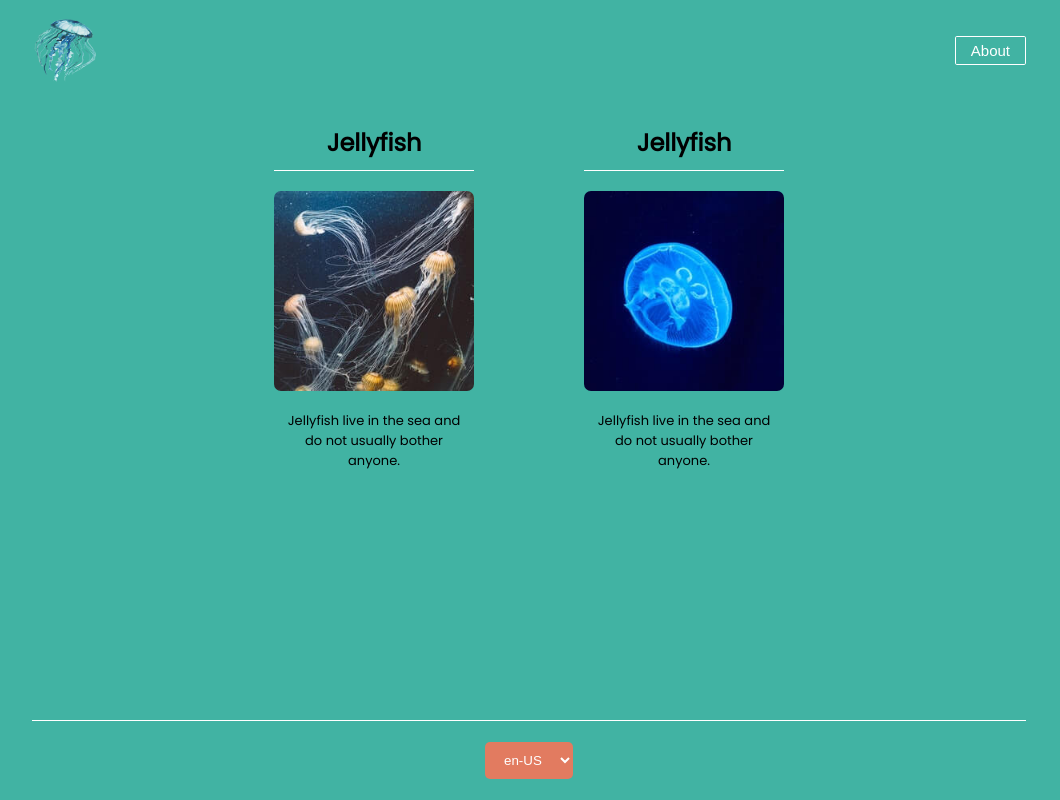
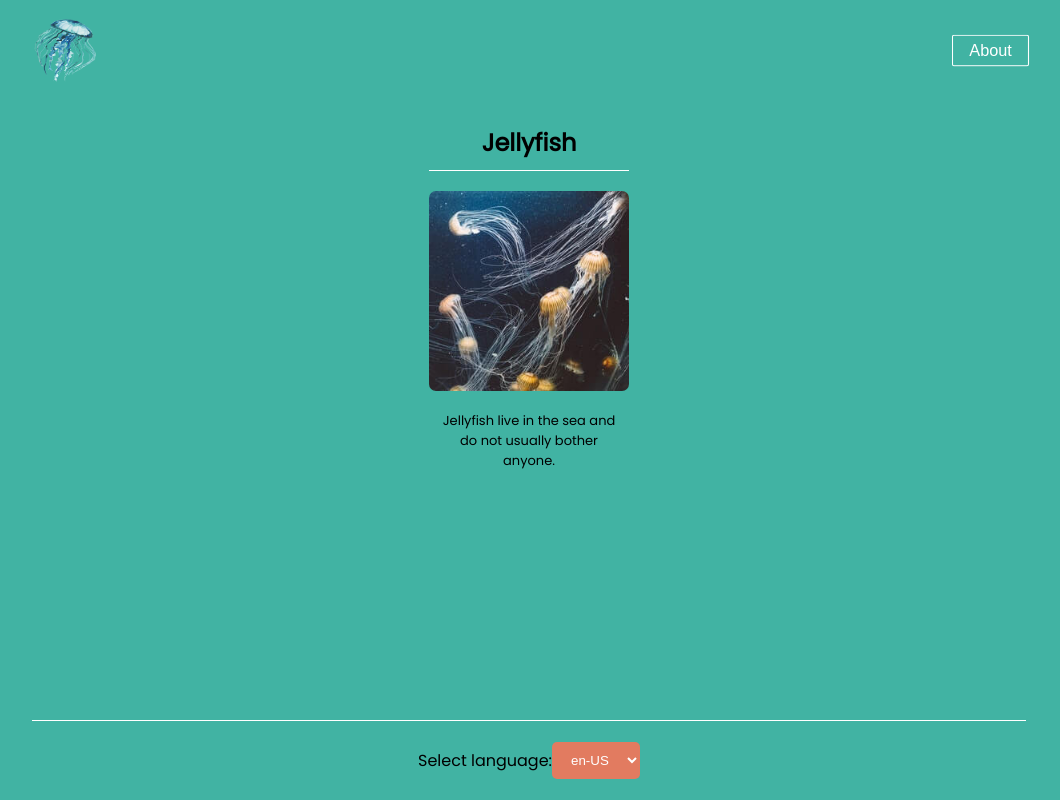
Before and after one commit to polrb5/nextjs-assessment, a Next.js app: page / in a window 1280 px wide. Shown: the whole page, without its empty margins (111-1171 px from the left). Built offline with nearby package versions, Linux system fonts and the light colour scheme.

Commit message:
Add buttons CSS animation & hover effect to card mainSection

```diff
--- a/components/Button/Button.module.css
+++ b/components/Button/Button.module.css
@@ -8,6 +8,19 @@
   text-align: center;
   cursor: pointer;
   transition: all 0.2s;
+  animation: grow-and-shrink 2000ms;
+  animation-timing-function: ease-in-out;
+  animation-iteration-count: infinite;
+  animation-direction: alternate;
+}
+
+@keyframes grow-and-shrink {
+  0% {
+    transform: scale(1);
+  }
+  100% {
+    transform: scale(1.1);
+  }
 }
 
 .button:hover {
--- a/components/Footer/Footer.js
+++ b/components/Footer/Footer.js
@@ -1,10 +1,13 @@
 import { useRouter } from "next/router";
+import useTranslation from "../../hooks/useTranslation";
 import styles from "./Footer.module.css";
 
 export default function Footer() {
   const router = useRouter();
   const { locale, locales } = router;
-
+  const { t } = useTranslation();
+  console.log(locale);
+  console.log(locales);
   const handleLocaleChange = (e) => {
     const locale = e.target.value;
     router.push(router.pathname, router.asPath, { locale });
@@ -12,7 +15,9 @@ export default function Footer() {
 
   return (
     <footer className={styles.footer}>
+      <label htmlFor="select-lang">{t("selectLanguage")}:</label>
       <select
+        id="select-lang"
         className={styles.selectLang}
         onChange={handleLocaleChange}
         defaultValue={locale}
--- a/components/Header/Header.js
+++ b/components/Header/Header.js
@@ -2,12 +2,31 @@ import Link from "next/link";
 import Image from "next/image";
 import styles from "./Header.module.css";
 import Button from "../Button/Button";
-import { useState } from "react";
 import useTranslation from "../../hooks/useTranslation";
+/* import gql from "graphql-tag";
+import AWSAppSyncClient, { AUTH_TYPE } from "aws-appsync";
+import awsconfig from "./aws-exports"; */
 
 export default function Header() {
-  const { t, translation } = useTranslation();
+  const { t } = useTranslation();
+  /*
+  const client = new AWSAppSyncClient({
+    url: "https://xpmxjpnakbd57kuupyul4zgoba.appsync-api.eu-west-3.amazonaws.com/graphql",
+    region: "eu-west-3",
+    auth: {
+      type: AUTH_TYPE.API_KEY, // or type: awsconfig.aws_appsync_authenticationType,
+      apiKey: "da2-5zlfa6xpyvh3ffeqrnq6gdpgoq",
+      type: AUTH_TYPE.API_ID,
+      apiId: "letqyr4bobd23fmvzvcsfvk25u", // or type: awsconfig.aws_appsync_authenticationType,
+    },
+  });
 
+  const loadTranslations = async () => {
+    const resp = await fetch(client);
+    const data = await resp.json();
+    console.log(data);
+  };
+ */
   return (
     <header className={styles.header}>
       <Link href="/" passHref={true}>
--- a/components/MainSection/MainSection.js
+++ b/components/MainSection/MainSection.js
@@ -18,7 +18,7 @@ export default function MainSection() {
           />
           <p>{t("descriptionJellyfish")}</p>
         </div>
-        <div className={styles.card}>
+        {/*   <div className={styles.card}>
           <h2>{t("jellyfish")}</h2>
           <Image
             src="/jellyfish2.jpg"
@@ -27,7 +27,7 @@ export default function MainSection() {
             height="250"
           />
           <p>{t("descriptionJellyfish")}</p>
-        </div>
+        </div> */}
       </section>
     </main>
   );
--- a/components/MainSection/MainSection.module.css
+++ b/components/MainSection/MainSection.module.css
@@ -11,6 +11,11 @@
   width: 250px;
   min-height: 350px;
   text-align: center;
+  transition: all 0.2s;
+}
+
+.card:hover {
+  transform: scale(1.1);
 }
 
 .card h2 {
```
